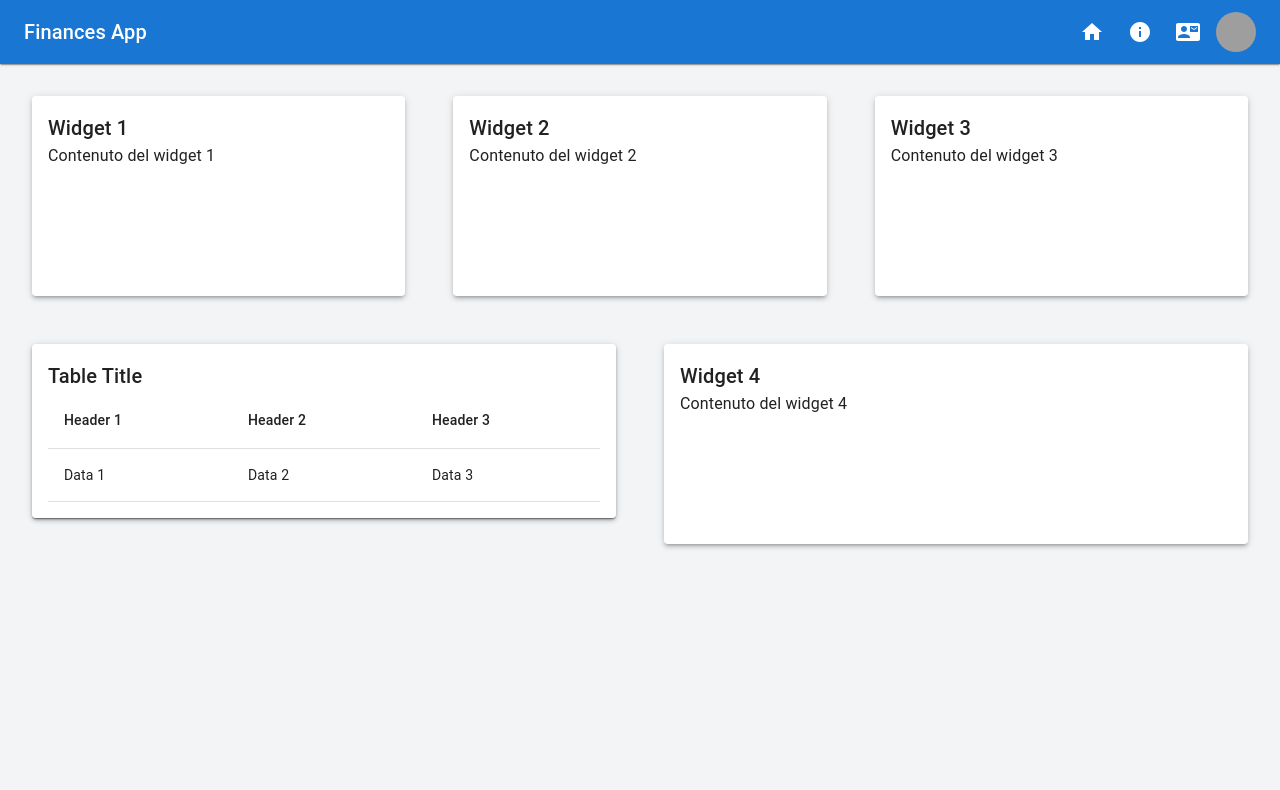
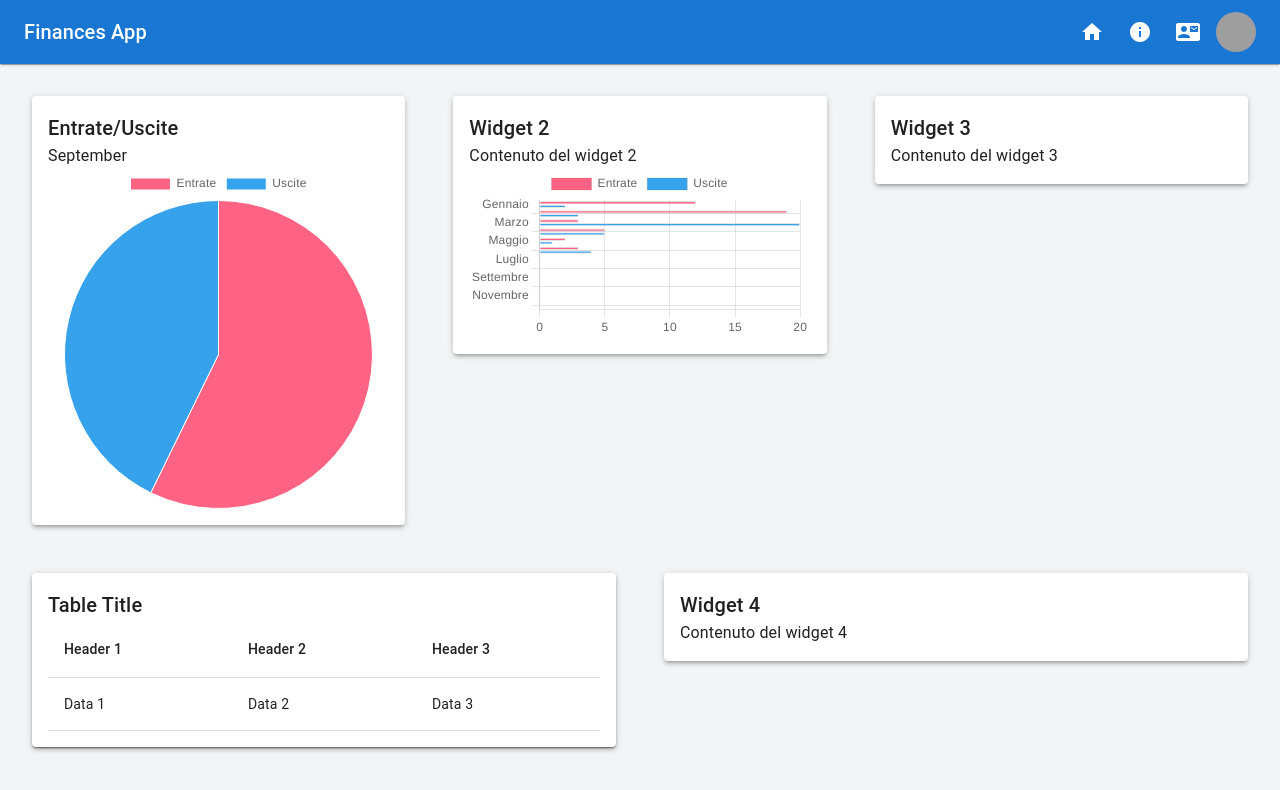
Before and after one commit to Mattia471/finance-dashboard-app, a React (Vite) app: page / in a window 1280 px wide. Shown: the top 790 px of the page. Built offline with nearby package versions, Linux system fonts and the light colour scheme; grey boxes are pictures that could not be loaded.

Commit message:
feat: implemented first charts

```diff
--- a/src/App.tsx
+++ b/src/App.tsx
@@ -1,6 +1,9 @@
 import React from 'react'
 import {Outlet} from "react-router-dom";
 import Navbar from "./components/Navbar.tsx";
+import {ArcElement, BarElement, CategoryScale, Chart as ChartJS, Legend, LinearScale, Title, Tooltip} from "chart.js";
+
+ChartJS.register(Title, Tooltip, Legend, BarElement, CategoryScale, LinearScale, ArcElement);
 
 function App() {
     return (
--- /dev/null
+++ b/src/components/Charts/MonthsBar.tsx
@@ -0,0 +1,22 @@
+import {Bar} from "react-chartjs-2";
+
+export const MonthsBar = ({ data }) => {
+    return (
+        <Bar data={data} options={{
+            responsive: true,
+            indexAxis: 'y' as const,
+            plugins: {
+                legend: {
+                    position: 'top' as const,
+                },
+                tooltip: {
+                    callbacks: {
+                        label: function (tooltipItem: any) {
+                            return ` ${tooltipItem.dataset.label}: ${tooltipItem.raw}`;
+                        }
+                    }
+                }
+            }
+        }}/>
+    );
+}
--- /dev/null
+++ b/src/components/Charts/SummaryPie.tsx
@@ -0,0 +1,7 @@
+import {Pie} from "react-chartjs-2";
+
+export const SummaryPie = ({ data }) => {
+    return (
+        <Pie data={data} options={{responsive: true}}/>
+    );
+}
--- /dev/null
+++ b/src/components/Charts/mock.ts
@@ -0,0 +1,32 @@
+export const pieData = {
+    labels: ['Entrate', 'Uscite'],
+    datasets: [
+        {
+            data: ["1653.45", "1234.56"],
+            backgroundColor: [
+                'rgba(255, 99, 132)',
+                'rgba(54, 162, 235)'
+            ],
+            borderWidth: 1,
+        },
+    ],
+};
+
+export const barData = {
+    labels: ['Gennaio', 'Febbraio', 'Marzo', 'Aprile', 'Maggio', 'Giugno', 'Luglio', 'Agosto', 'Settembre', 'Ottobre', 'Novembre', 'Dicembre'],
+    datasets: [
+        //i want show two data for each label
+        {
+            label: 'Entrate',
+            data: [12, 19, 3, 5, 2, 3],
+            backgroundColor: 'rgba(255, 99, 132)',
+            borderWidth: 1,
+        },
+        {
+            label: 'Uscite',
+            data: [2, 3, 20, 5, 1, 4],
+            backgroundColor: 'rgba(54, 162, 235)',
+            borderWidth: 1,
+        }
+    ],
+};
--- a/src/components/Widget.tsx
+++ b/src/components/Widget.tsx
@@ -2,7 +2,7 @@ import {Paper, Typography} from '@mui/material';
 
 const Widget = ({title, children}) => {
     return (
-        <Paper className="p-4" elevation={3} style={{minHeight: '200px'}}>
+        <Paper className="p-4" elevation={3}>
             <Typography variant="h6">{title}</Typography>
             <div>{children}</div>
         </Paper>
--- a/src/pages/Dashboard.tsx
+++ b/src/pages/Dashboard.tsx
@@ -2,16 +2,22 @@ import React from 'react';
 import {Box} from "@mui/material";
 import BaseLayout from "../components/BaseLayout.tsx";
 import Widget from "../components/Widget.tsx";
-import TableComponent from "../components/TableComponent.tsx"; // Assicurati di aggiornare il percorso
+import TableComponent from "../components/TableComponent.tsx";
+import dayjs from "dayjs"; // Assicurati di aggiornare il percorso
+import {SummaryPie} from "../components/Charts/SummaryPie.tsx";
+import {MonthsBar} from "../components/Charts/MonthsBar.tsx";
+import {barData, pieData} from "../components/Charts/mock.ts";
 
 const Dashboard: React.FC = () => {
     return (
         <BaseLayout>
-            <Widget title="Widget 1">
-                <span>Contenuto del widget 1</span>
+            <Widget title="Entrate/Uscite">
+                <span>{dayjs().format("MMMM")}</span>
+                <SummaryPie data={pieData}/>
             </Widget>
             <Widget title="Widget 2">
                 <span>Contenuto del widget 2</span>
+                <MonthsBar data={barData}/>
             </Widget>
             <Widget title="Widget 3">
                 <span>Contenuto del widget 3</span>
```
